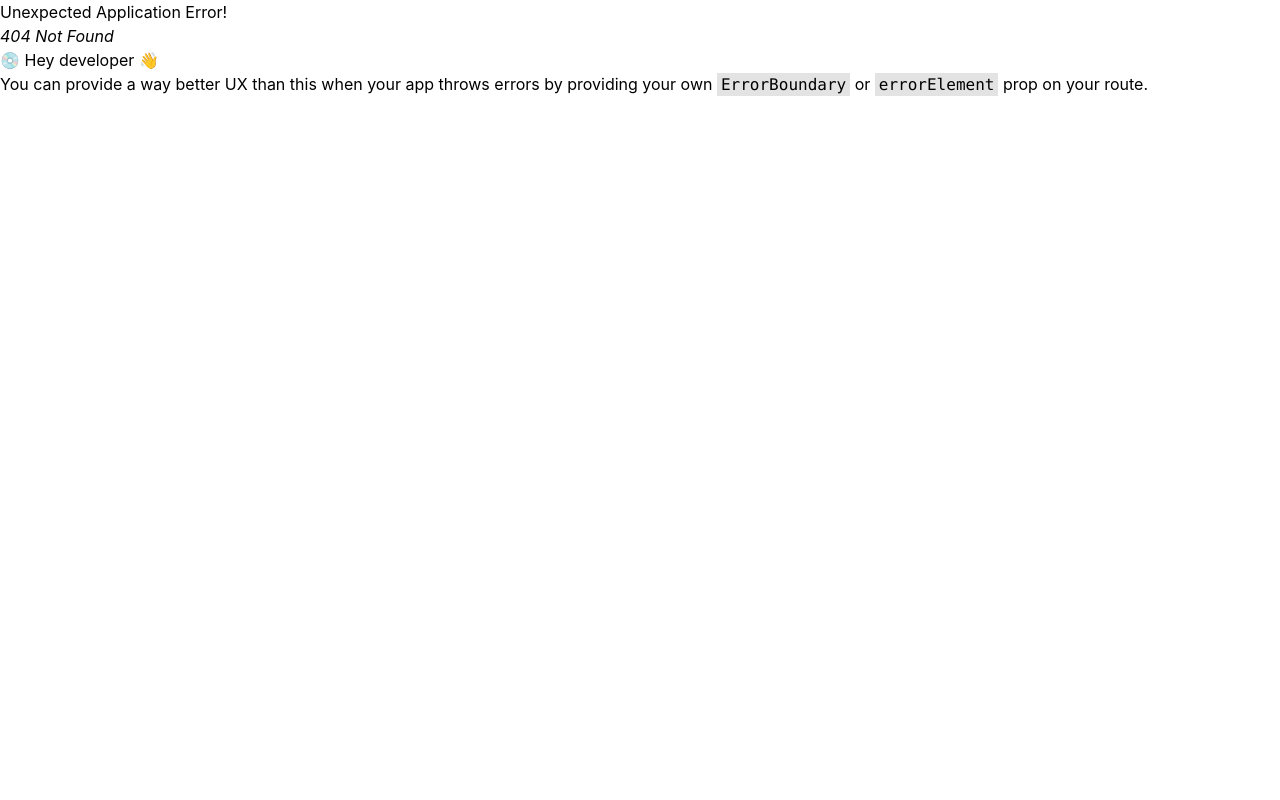
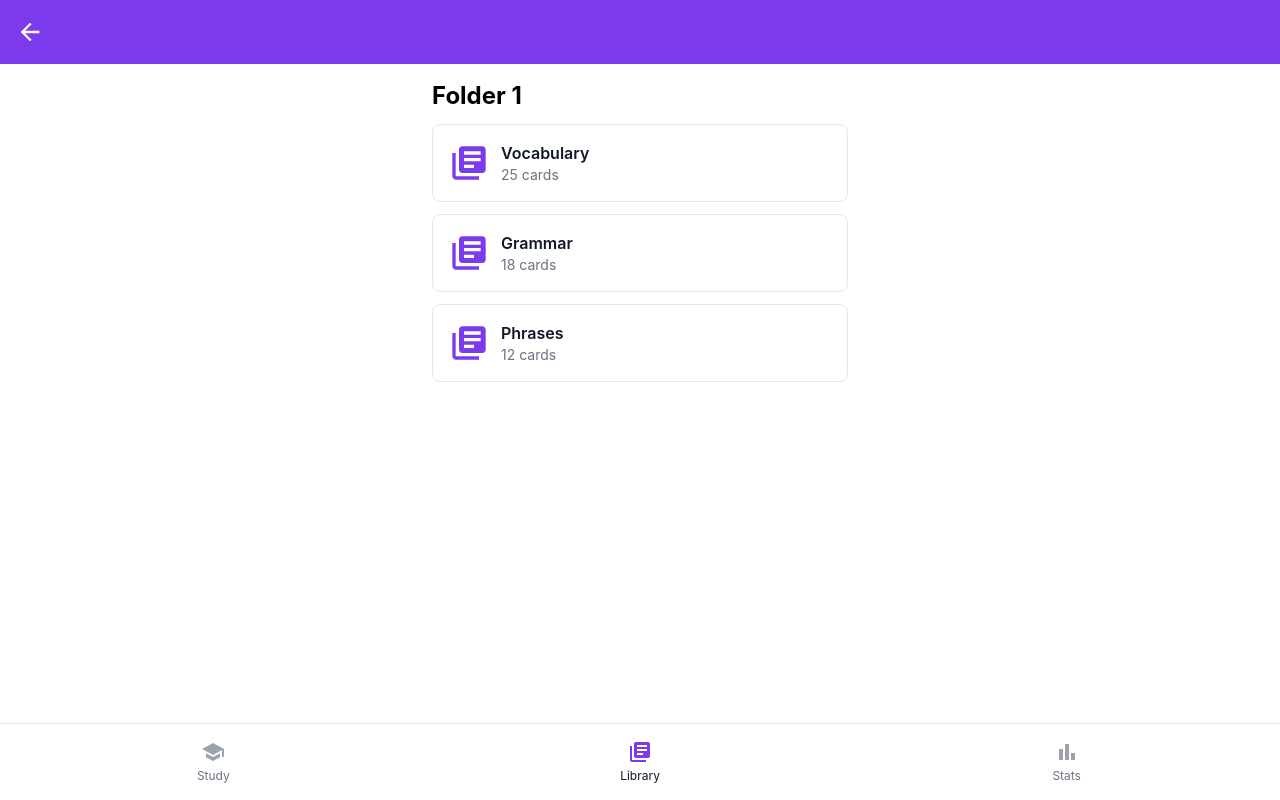
Before and after one commit to teasec4/quiz-app-react-bun-ts, a React (Vite) app: page /library/1 in a window 1280 px wide. Before the commit this address had no page. Built offline with nearby package versions, Linux system fonts and the light colour scheme.

Commit message:
secret fix

```diff
--- a/package.json
+++ b/package.json
@@ -1,15 +1,19 @@
 {
   "name": "bun-react-template",
   "version": "0.1.0",
+  "homepage": "https://teasec4.github.io/quiz-app-react-bun-ts",
   "private": true,
   "type": "module",
   "scripts": {
     "dev": "bun --hot src/index.ts",
     "build": "bun build ./src/index.html --outdir=dist --sourcemap --target=browser --minify --define:process.env.NODE_ENV='\"production\"' --env='BUN_PUBLIC_*'",
-    "start": "NODE_ENV=production bun src/index.ts"
+    "start": "NODE_ENV=production bun src/index.ts",
+    "predeploy": "bun run build",
+    "deploy": "gh-pages -d dist"
   },
   "dependencies": {
     "bun-plugin-tailwind": "^0.1.2",
+    "gh-pages": "^6.3.0",
     "react": "^19",
     "react-dom": "^19",
     "react-icons": "^5.5.0",
--- /dev/null
+++ b/src/components/AppBar.tsx
@@ -0,0 +1,28 @@
+import { useNavigate, useLocation } from "react-router";
+import { MdArrowBack } from "react-icons/md";
+import { appColors } from "@/config/appColors";
+
+export function AppBar() {
+  const navigate = useNavigate();
+  const location = useLocation();
+
+  // Показываем стрелку только на вложенных маршрутах
+  const mainRoutes = ['/study', '/library', '/stats'];
+  const showBackButton = !mainRoutes.includes(location.pathname);
+
+  return (
+    <div
+      className="fixed top-0 left-0 right-0 h-16 flex items-center px-4"
+      style={{ backgroundColor: appColors.primary }}
+    >
+      {showBackButton && (
+        <button
+          onClick={() => navigate(-1)}
+          className="text-white hover:opacity-80"
+        >
+          <MdArrowBack size={28} />
+        </button>
+      )}
+    </div>
+  );
+}
--- a/src/config/appColors.ts
+++ b/src/config/appColors.ts
@@ -1,7 +1,7 @@
 export const appColors = {
-  primary: '#3B82F6',
+  primary: '#7C3AED',
   secondary: '#10B981',
-  accent: '#F59E0B',
+  accent: '#F97316',
   danger: '#EF4444',
   warning: '#FBBF24',
   success: '#10B981',
--- a/src/pages/layout/Layout.tsx
+++ b/src/pages/layout/Layout.tsx
@@ -1,10 +1,12 @@
 import { Outlet } from "react-router";
+import { AppBar } from "@/components/AppBar";
 import { BottomNavBar } from "@/components/BottomNavBar";
 
 export function Layout() {
   return (
     <div className="flex flex-col min-h-screen">
-      <main className="flex1 max-w-md mx-auto w-full pb-20">
+      <AppBar />
+      <main className="flex1 max-w-md mx-auto w-full pt-16 pb-20">
         <Outlet />
       </main>
       <BottomNavBar />
--- /dev/null
+++ b/src/pages/library/components/deck_tile.tsx
@@ -0,0 +1,29 @@
+import { useNavigate, useParams } from "react-router";
+import { MdLibraryBooks } from "react-icons/md";
+import { appColors } from "@/config/appColors";
+
+interface DeckTileProps {
+  id: string;
+  name: string;
+  cardCount: number;
+}
+
+export function DeckTile({ id, name, cardCount }: DeckTileProps) {
+  const navigate = useNavigate();
+  const { folderId } = useParams();
+
+  return (
+    <div
+      onClick={() => navigate(`/library/${folderId}/${id}`)}
+      className="p-4 bg-white rounded-lg border border-gray-200 cursor-pointer hover:shadow-md transition-shadow"
+    >
+      <div className="flex items-center gap-3">
+        <MdLibraryBooks size={40} color={appColors.primary} />
+        <div className="flex-1">
+          <h3 className="font-semibold text-gray-900">{name}</h3>
+          <p className="text-sm text-gray-500">{cardCount} cards</p>
+        </div>
+      </div>
+    </div>
+  );
+}
--- /dev/null
+++ b/src/pages/library/components/folder_tile.tsx
@@ -0,0 +1,28 @@
+import { useNavigate } from "react-router";
+import { MdFolder } from "react-icons/md";
+import { appColors } from "@/config/appColors";
+
+interface FolderTileProps {
+  id: string;
+  name: string;
+  deckCount: number;
+}
+
+export function FolderTile({ id, name, deckCount }: FolderTileProps) {
+  const navigate = useNavigate();
+
+  return (
+    <div
+      onClick={() => navigate(`/library/${id}`)}
+      className="p-4 bg-white rounded-lg border border-gray-200 cursor-pointer hover:shadow-md transition-shadow"
+    >
+      <div className="flex items-center gap-3">
+        <MdFolder size={40} color={appColors.primary} />
+        <div className="flex-1">
+          <h3 className="font-semibold text-gray-900">{name}</h3>
+          <p className="text-sm text-gray-500">{deckCount} decks</p>
+        </div>
+      </div>
+    </div>
+  );
+}
--- /dev/null
+++ b/src/pages/library/deck_page/deck_page.tsx
@@ -0,0 +1,13 @@
+import { useParams } from "react-router";
+
+export function DeckPage() {
+  const { folderId, deckId } = useParams();
+
+  return (
+    <div className="p-4">
+      <h1 className="text-2xl font-bold">Deck {deckId}</h1>
+      <p className="text-gray-500 mt-2">Cards will appear here</p>
+      <p className="text-sm text-gray-400 mt-4">Folder: {folderId}</p>
+    </div>
+  );
+}
--- /dev/null
+++ b/src/pages/library/folder_page/folder_page.tsx
@@ -0,0 +1,26 @@
+import { useParams } from "react-router";
+import { DeckTile } from "../components/deck_tile";
+
+const mockDecks = [
+  { id: '1', name: 'Vocabulary', cardCount: 25 },
+  { id: '2', name: 'Grammar', cardCount: 18 },
+  { id: '3', name: 'Phrases', cardCount: 12 },
+];
+
+export function FolderPage() {
+  const { folderId } = useParams();
+
+  return (
+    <div className="p-4 space-y-3">
+      <h1 className="text-2xl font-bold">Folder {folderId}</h1>
+      {mockDecks.map((deck) => (
+        <DeckTile
+          key={deck.id}
+          id={deck.id}
+          name={deck.name}
+          cardCount={deck.cardCount}
+        />
+      ))}
+    </div>
+  );
+}
--- a/src/pages/library/library_page.tsx
+++ b/src/pages/library/library_page.tsx
@@ -1,9 +1,24 @@
+import { FolderTile } from "./components/folder_tile";
+
+const mockFolders = [
+  { id: '1', name: 'English', deckCount: 5 },
+  { id: '2', name: 'Math', deckCount: 3 },
+  { id: '3', name: 'History', deckCount: 7 },
+  { id: '4', name: 'Biology', deckCount: 4 },
+];
+
 export function LibraryPage() {
   return (
-    <>
-      <p>
-        library page!!!!
-      </p>
-    </>
-  )
+    <div className="p-4 space-y-3">
+      <h1 className="text-2xl font-bold mb-4">Library</h1>
+      {mockFolders.map((folder) => (
+        <FolderTile
+          key={folder.id}
+          id={folder.id}
+          name={folder.name}
+          deckCount={folder.deckCount}
+        />
+      ))}
+    </div>
+  );
 }
```
Also changed, not shown: src/router/routes.tsx (+10 -0 lines), 2 other files (tests, documents, lock files or other folders).
